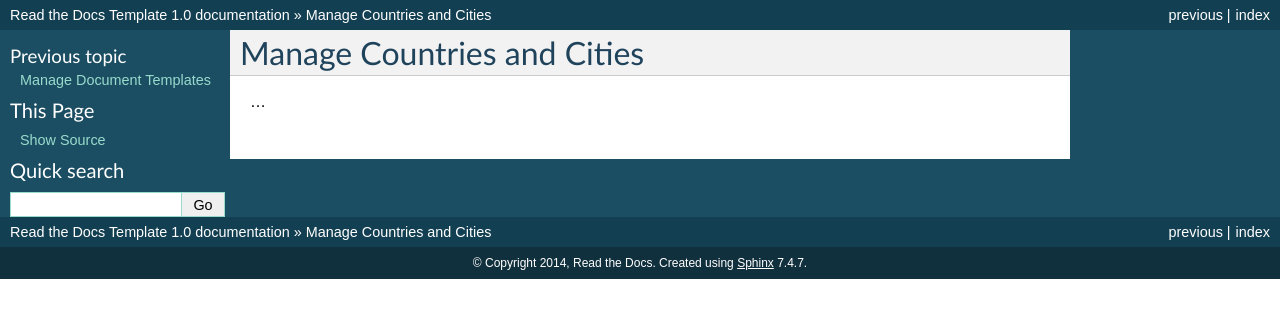
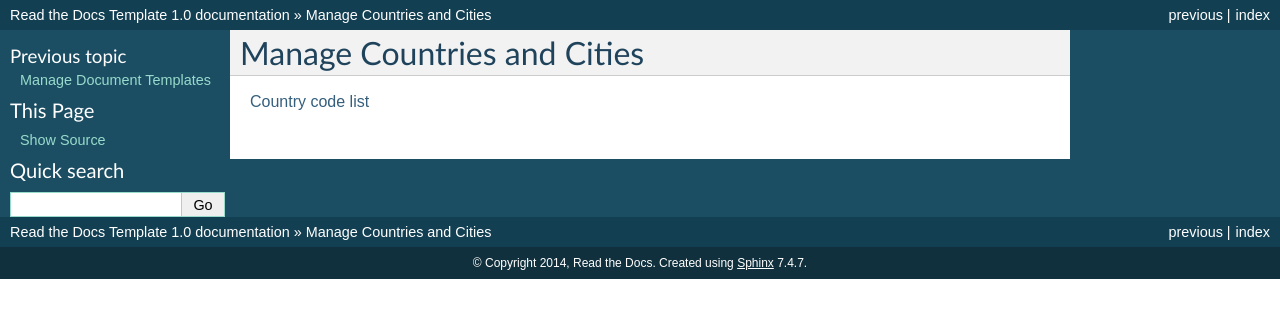
Before and after one commit to pslisko/performa365docs, a Sphinx documentation site: the page built from docs/howto/manage_countries_and_cities.rst, in a window 1280 px wide. Shown: the top 318 px of the page. Built offline with Sphinx 7.4.7, drawn with Linux system fonts in a browser that asks for light colours; pages that are not in the unit, such as notebooks, are missing from menus.

Commit message:
Update manage_countries_and_cities.rst

```diff
--- a/docs/howto/manage_countries_and_cities.rst
+++ b/docs/howto/manage_countries_and_cities.rst
@@ -1,4 +1,5 @@
 Manage Countries and Cities
 ===========================
 
-...
+
+`Country code list <http://http://www.nationsonline.org/oneworld/country_code_list.htm>`_
```
